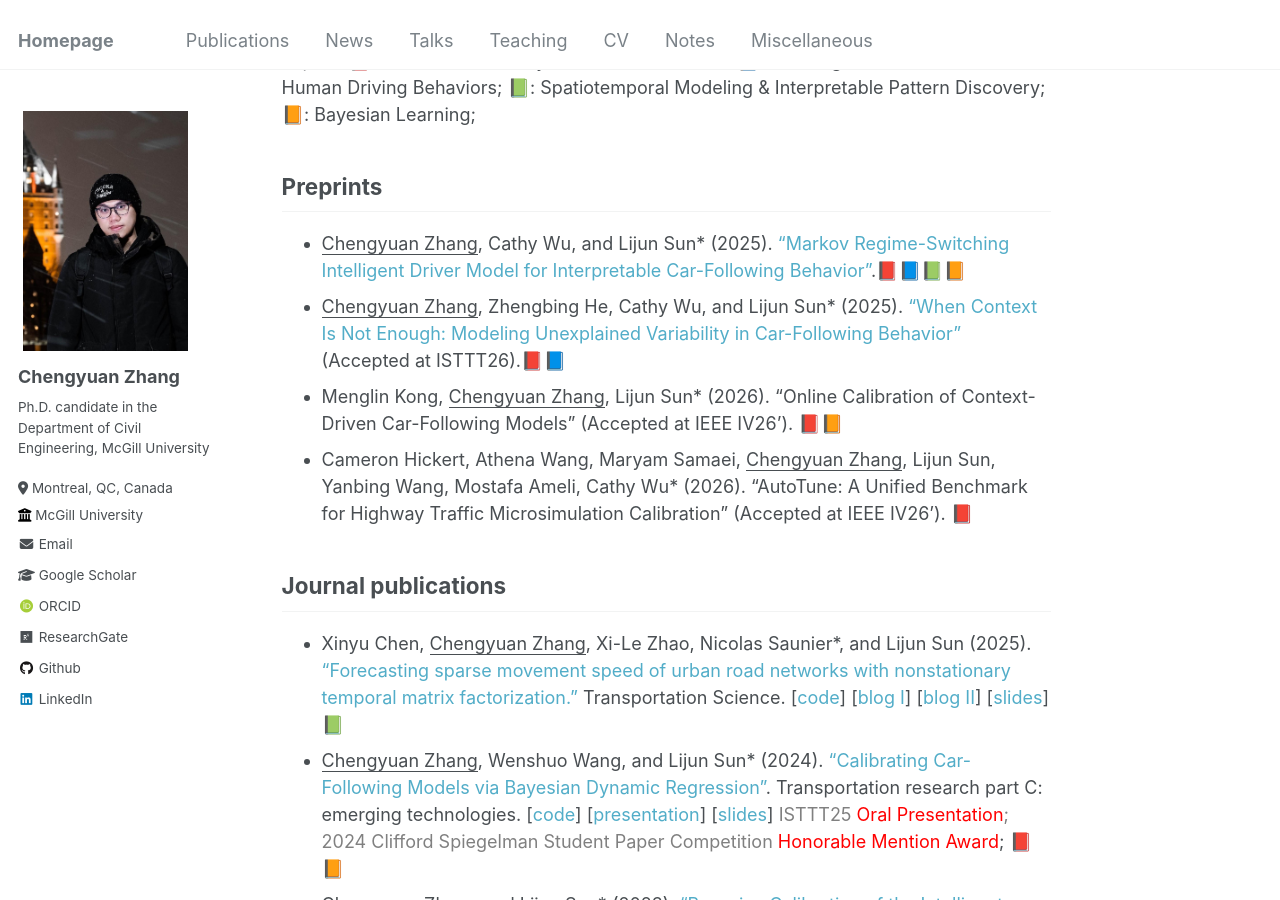
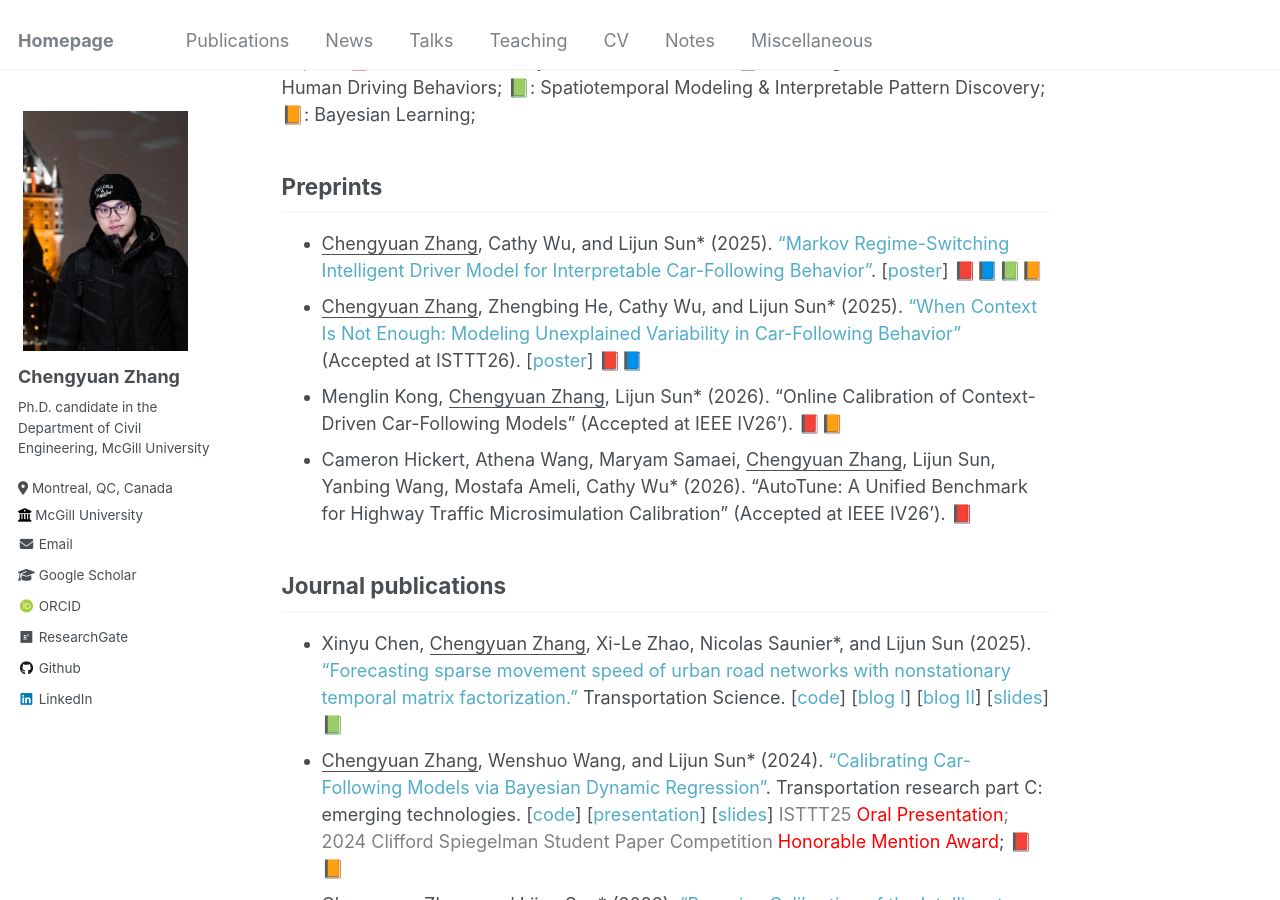
Before and after one commit to Chengyuan-Zhang/chengyuan-zhang.github.io, a Jekyll site: the page built from _pages/publications.md, in a window 1280 px wide and 900 px high, scrolled down 500 px. Built offline with Jekyll 4.4.1, drawn with Linux system fonts in a browser that asks for light colours; some web fonts are replaced; comment, search, counter and statistics services are not loaded.

Commit message:
upload TRB26 posters

```diff
--- a/_pages/publications.md
+++ b/_pages/publications.md
@@ -22,10 +22,10 @@ Topics:
 ## Preprints
 
 - <u>Chengyuan Zhang</u>, Cathy Wu, and Lijun Sun* (2025). ["Markov Regime-Switching Intelligent Driver Model for
-  Interpretable Car-Following Behavior"](https://arxiv.org/pdf/2506.14762).📕📘📗📙
+  Interpretable Car-Following Behavior"](https://arxiv.org/pdf/2506.14762). [[poster](../files/TRB2026_Markov.pdf)] 📕📘📗📙
 - <u>Chengyuan Zhang</u>, Zhengbing He, Cathy Wu, and Lijun Sun* (2025).
   ["When Context Is Not Enough: Modeling Unexplained Variability in Car-Following Behavior"](https://arxiv.org/abs/2507.07012)
-  (Accepted at ISTTT26).📕📘
+  (Accepted at ISTTT26). [[poster](../files/TRB2026_Nonstationary.pdf)] 📕📘
 - Menglin Kong, <u>Chengyuan Zhang</u>, Lijun Sun* (2026). "Online Calibration of Context-Driven Car-Following Models"
   (Accepted at IEEE IV26'). 📕📙
 - Cameron Hickert, Athena Wang, Maryam Samaei, <u>Chengyuan Zhang</u>, Lijun Sun, Yanbing Wang, Mostafa Ameli, Cathy Wu* (2026).
```
Also changed, not shown: _pages/news.md (+1 -1 lines), 2 other files.
